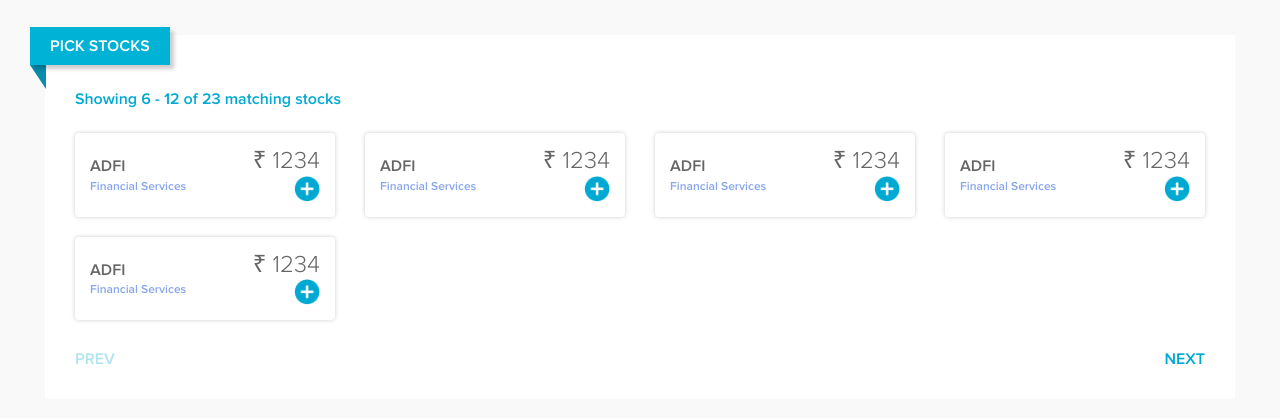
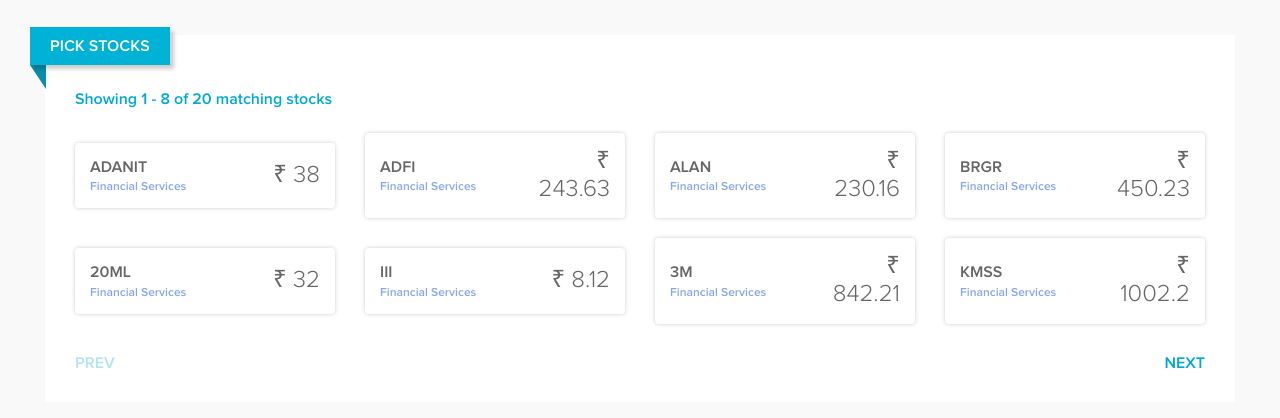
Before and after one commit to ssolanki/smallcase, a React app: page / in a window 1280 px wide. Shown: the part 113-531 px from the top of the page. Built offline with nearby package versions, Linux system fonts and the light colour scheme.

Commit message:
pick stocks section actions working

```diff
--- a/package.json
+++ b/package.json
@@ -16,6 +16,7 @@
     "babel-preset-react": "^6.24.1",
     "classnames": "^2.2.5",
     "css-loader": "^0.28.4",
+    "d3": "^4.10.0",
     "extract-text-webpack-plugin": "^3.0.0",
     "file-loader": "^0.11.2",
     "html-webpack-plugin": "^2.29.0",
--- a/src/components/App/App.js
+++ b/src/components/App/App.js
@@ -10,17 +10,39 @@ import price from '../../data.json'
 import styles from './App.css'
 import '../../base.css'
 
-const App = () => (
+class App extends React.Component{
+  constructor() {
+    super()
+    this.state = {
+      price: price,
+      addedStocks: []
+    }
+    this.addStock = this.addStock.bind(this)
+  }
+
+  addStock (stock) {
+    let addedStocks = this.state.addedStocks
+    if(addedStocks.includes(stock))
+      return
+    this.setState({addedStocks: addedStocks.concat(stock)})
+  }
+
+  render() {
+    const stockPrices = this.state.price
+    const addedStocks = this.state.addedStocks
+    console.log(addedStocks, stockPrices)
+    return (
       <BrowserRouter>
         <div>
           <div className={styles.header}></div>
           <div className={styles.content}>
-        <h3 className={styles.heading}> smallcase Portfolio Builder </h3>
-        <StocksList />
-        <Portfolio />
+            <h3 className={styles.heading}> smallcase portfolio builder </h3>
+            <StocksList stockPrices={stockPrices} addStock={this.addStock} addedStocks={addedStocks}/>
+            <Portfolio stockPrices={stockPrices} />
           </div>
         </div>
       </BrowserRouter>
     )
-
+  }
+}
 export default App
--- a/src/components/StocksList/StockInfo/StockInfo.css
+++ b/src/components/StocksList/StockInfo/StockInfo.css
@@ -6,6 +6,9 @@
   display: flex;
   align-items: center;
   margin-bottom: 20px;
+}
+.added{
+  background: #f5fff2;
 }
 .stockInfo p{
   margin: 0px;
@@ -34,6 +37,12 @@
   width: 35%;
   text-align: right;
 }
+.otherInfo:hover .price{
+  display: none;
+}
+.otherInfo:hover .button{
+  display: block;
+}
 .button{
   width: 26px;
   height: 26px;
@@ -42,6 +51,7 @@
   background-repeat: no-repeat;
   background-size: 26px 26px;
   cursor: pointer;
+  display: none;
 }
 .clearfix:after{
   content: "";
--- a/src/components/StocksList/StockInfo/StockInfo.js
+++ b/src/components/StocksList/StockInfo/StockInfo.js
@@ -5,20 +5,21 @@ import classNames from 'classnames/bind'
 
 let cx = classNames.bind(styles)
 
-const StockInfo = () => {
+const StockInfo = ({name, price, addStock, isAdded}) => {
   let stockClass = cx({
     stockInfo: true,
-    clearfix: true
+    clearfix: true,
+    added: isAdded
   })
   return (
     <div className={stockClass}>
       <div className={styles.info}>
-        <p className={styles.name}> ADFI </p>
+        <p className={styles.name}> {name} </p>
         <p className={styles.type}> Financial Services </p>
       </div>
       <div className={styles.otherInfo}>
-        <p className={styles.price}> &#8377; 1234 </p>
-        <div className={styles.button}> </div>
+        <p className={styles.price}> &#8377; {price} </p>
+        <div className={styles.button} onClick={() => {addStock(name)}}> </div>
       </div>
     </div>
   )
--- a/src/components/StocksList/StocksList.css
+++ b/src/components/StocksList/StocksList.css
@@ -56,8 +56,11 @@
 .next:hover{
   text-decoration: underline;
 }
+.disable{
+  pointer-events: none;
+  opacity: 0.3;
+}
 .prev{
-  opacity: 0.3;
   font-size: 16px;
   color: #00A9D2;
   float: left;
--- a/src/components/StocksList/StocksList.js
+++ b/src/components/StocksList/StocksList.js
@@ -6,37 +6,79 @@ import StockInfo from './StockInfo/StockInfo'
 
 let cx = classNames.bind(styles)
 
-const StocksList = () => {
+class StocksList extends React.Component {
+  constructor() {
+    super()
+    this.state = {
+      stockPrices: {"price":{}},
+      perPageStocks: 8,
+      pageNo: 0
+    }
+    this.perPageStocks = 8
+    this.addStock = this.addStock.bind(this)
+    this.showPrevStocks = this.showPrevStocks.bind(this)
+    this.showNextStocks = this.showNextStocks.bind(this)
+  }
+  componentDidMount () {
+    console.log(this.props)
+    this.setState({stockPrices: this.props.stockPrices, addedStocks: this.props.addedStocks})
+  }
+  componentWillReceiveProps(nextProps) {
+    this.setState({stockPrices: nextProps.stockPrices, addedStocks: nextProps.addedStocks})
+  }
+  addStock (name) {
+    this.props.addStock(name)
+  }
+  showPrevStocks () {
+    this.setState({pageNo: this.state.pageNo - 1})
+  }
+  showNextStocks () {
+    this.setState({pageNo: this.state.pageNo + 1})
+  }
+  render () {
+    const prices = this.state.stockPrices.price
+    const addedStocks = this.state.addedStocks
+    const perPageItems = this.state.perPageStocks
+    const totalStocks = Object.keys(prices).length
+    const pageNo = this.state.pageNo
+    const lowerIndex = pageNo*perPageItems + 1
+    const higherIndex = (pageNo+1)*perPageItems > totalStocks? totalStocks: ((pageNo+1)*perPageItems)
+
+    const prevBtnClass = cx({
+      prev: true,
+      disable: (pageNo === 0)
+    })
+    const nextBtnClass = cx({
+      next: true,
+      disable: totalStocks < (pageNo+1) * perPageItems
+    })
+
+    let stocksList = []
+    console.log(addedStocks)
+    Object.keys(prices).map((key, index) => {
+      if(index >= (pageNo+1)*perPageItems || index < pageNo* perPageItems)
+        return
+      const isStockAdded = addedStocks.includes(key)? true: false
+      stocksList.push(<div className={styles.col3} key={index}> <StockInfo name={key} price={prices[key]} addStock={this.addStock} isAdded={isStockAdded}/> </div>);
+    })
+
     return (
       <div>
         <div className={styles.container}>
           <div className={styles.banner}> Pick Stocks </div>
           <div className={styles.bannerAngle}></div>
           <div className={styles.info}>
-          Showing 6 - 12 of 23 matching stocks
+            Showing {lowerIndex} - {higherIndex} of {totalStocks} matching stocks
           </div>
-        <div className={styles.col3}>
-          <StockInfo />
-        </div>
-        <div className={styles.col3}>
-          <StockInfo />
-        </div>
-        <div className={styles.col3}>
-          <StockInfo />
-        </div>
-        <div className={styles.col3}>
-          <StockInfo />
-        </div>
-        <div className={styles.col3}>
-          <StockInfo />
-        </div>
+          {stocksList}
           <div className={styles.actionSection}>
-          <div className={styles.prev}> prev </div>
-          <div className={styles.next}> next </div>
+            <div className={prevBtnClass} onClick={this.showPrevStocks}> prev </div>
+            <div className={nextBtnClass} onClick={this.showNextStocks}> next </div>
           </div>
         </div>
       </div>
     )
   }
+}
 
 export default StocksList
```
Lines whose indentation alone changed are shown as unchanged.
